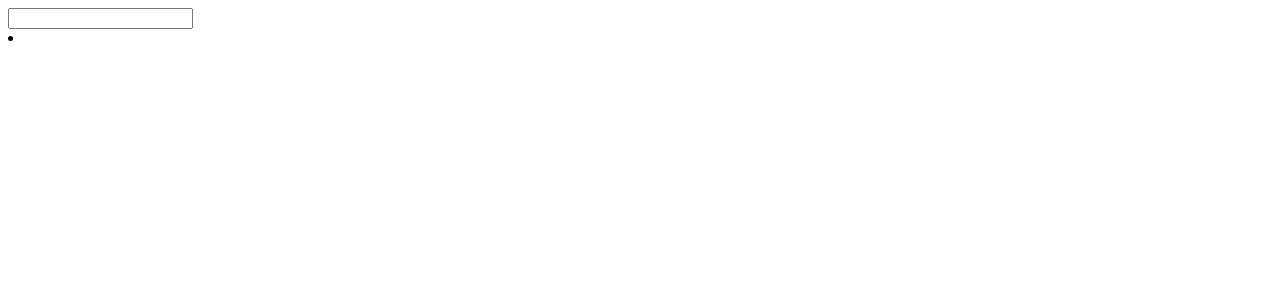
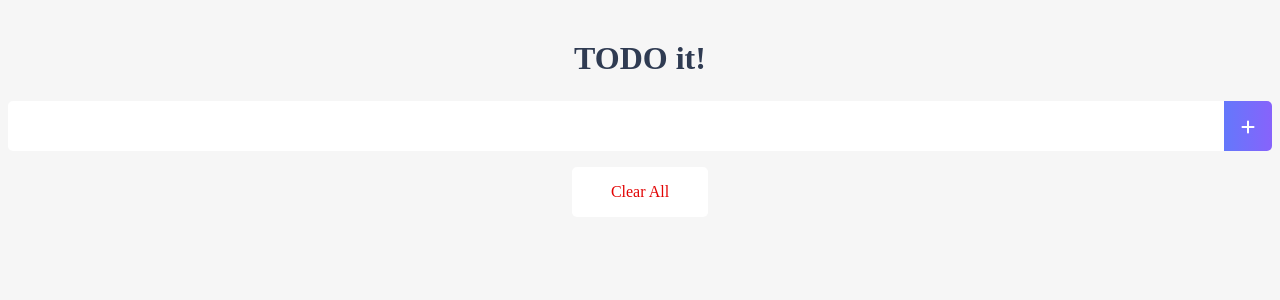
Before and after one commit to FixingWoo/Vue.js-v2, a Vue app: page / in a window 1280 px wide. Shown: the top 300 px of the page. Built offline with nearby package versions, Linux system fonts and the light colour scheme.

Commit message:
feat: 컴포넌트 1차 개발

```diff
--- a/public/index.html
+++ b/public/index.html
@@ -1,17 +1,26 @@
 <!DOCTYPE html>
 <html lang="">
   <head>
-    <meta charset="utf-8">
-    <meta http-equiv="X-UA-Compatible" content="IE=edge">
-    <meta name="viewport" content="width=device-width,initial-scale=1.0">
-    <link rel="icon" href="<%= BASE_URL %>favicon.ico">
+    <meta charset="utf-8" />
+    <meta http-equiv="X-UA-Compatible" content="IE=edge" />
+    <meta name="viewport" content="width=device-width, initial-scale=1.0" />
+    <link rel="icon" href="<%= BASE_URL %>favicon.ico" />
     <title><%= htmlWebpackPlugin.options.title %></title>
+    <link
+      rel="stylesheet"
+      href="https://cdnjs.cloudflare.com/ajax/libs/font-awesome/6.3.0/css/all.min.css"
+      integrity="sha512-SzlrxWUlpfuzQ+pcUCosxcglQRNAq/DZjVsC0lE40xsADsfeQoEypE+enwcOiGjk/bSuGGKHEyjSoQ1zVisanQ=="
+      crossorigin="anonymous"
+      referrerpolicy="no-referrer"
+    />
+    <link rel="preconnect" href="https://fonts.googleapis.com" />
+    <link rel="preconnect" href="https://fonts.gstatic.com" crossorigin />
+    <link
+      href="https://fonts.googleapis.com/css2?family=Ubuntu:wght@300;400;700&display=swap"
+      rel="stylesheet"
+    />
   </head>
   <body>
-    <noscript>
-      <strong>We're sorry but <%= htmlWebpackPlugin.options.title %> doesn't work properly without JavaScript enabled. Please enable it to continue.</strong>
-    </noscript>
     <div id="app"></div>
-    <!-- built files will be auto injected -->
   </body>
 </html>
--- a/src/App.vue
+++ b/src/App.vue
@@ -21,4 +21,22 @@
   },
 };
 </script>
-<style></style>
+<style>
+body {
+  text-align: center;
+  background-color: #f6f6f6;
+}
+
+input {
+  border-style: groove;
+  width: 200px;
+}
+
+button {
+  border-style: groove;
+}
+
+.shadow {
+  box-shadow: 5px, 10px, 5px, rgba(0, 0, 0, 0.03);
+}
+</style>
--- a/src/components/TodoFooter.vue
+++ b/src/components/TodoFooter.vue
@@ -1,6 +1,6 @@
 <template>
-  <div>
-    <footer></footer>
+  <div class="clearAllContainer">
+    <span class="clearAllBtn" v-on:click="clearTodo">Clear All</span>
   </div>
 </template>
 <script>
@@ -19,6 +19,25 @@
   updated() {},
   beforeUnmount() {},
   unmounted() {},
-  methods: {},
+  methods: {
+    clearTodo: function () {
+      localStorage.clear();
+    },
+  },
 };
 </script>
+<style scoped>
+.clearAllContainer {
+  width: 8.5rem;
+  height: 50px;
+  line-height: 50px;
+  background-color: white;
+  border-radius: 5px;
+  margin: 0 auto;
+}
+.clearAllBtn {
+  color: #e20303;
+  /* 추가 */
+  display: block;
+}
+</style>
--- a/src/components/TodoHeader.vue
+++ b/src/components/TodoHeader.vue
@@ -1,7 +1,7 @@
 <template>
-  <div>
-    <header></header>
-  </div>
+  <header>
+    <h1>TODO it!</h1>
+  </header>
 </template>
 <script>
 export default {
@@ -22,3 +22,11 @@
   methods: {},
 };
 </script>
+
+<style scoped>
+h1 {
+  color: #2f3b52;
+  font-weight: 900;
+  margin: 2.5rem 0 1.5rem;
+}
+</style>
--- a/src/components/TodoInput.vue
+++ b/src/components/TodoInput.vue
@@ -1,22 +1,59 @@
 <template>
-  <div><input type="text" /></div>
+  <div class="inputBox shadow">
+    <input type="text" v-model="newToDoItem" v-on:keyup.enter="addToDo" />
+    <span class="addContainer" v-on:click="addToDo">
+      <i class="fa-solid fa-plus addBtn"></i>
+    </span>
+  </div>
 </template>
 <script>
 export default {
-  components: {},
   data() {
     return {
-      sampleData: "",
+      newToDoItem: "",
     };
   },
-  beforeCreate() {},
-  created() {},
-  beforeMount() {},
-  mounted() {},
-  beforeUpdate() {},
-  updated() {},
-  beforeUnmount() {},
-  unmounted() {},
-  methods: {},
+  methods: {
+    addToDo: function () {
+      if (this.newToDoItem !== "") {
+        const obj = {
+          completed: false,
+          item: this.newToDoItem,
+        };
+
+        localStorage.setItem(this.newToDoItem, JSON.stringify(obj));
+        this.clearInput();
+      }
+    },
+    clearInput: function () {
+      this.newToDoItem = "";
+    },
+  },
 };
 </script>
+<style scoped>
+input:focus {
+  outline: none;
+}
+.inputBox {
+  background: white;
+  height: 50px;
+  line-height: 50px;
+  border-radius: 5px;
+}
+.inputBox input {
+  border-style: none;
+  font-size: 0.9rem;
+}
+.addContainer {
+  float: right;
+  background: linear-gradient(to right, #6478fb, #8763fb);
+  display: block;
+  width: 3rem;
+  border-radius: 0 5px 5px 0;
+}
+.addBtn {
+  color: white;
+  vertical-align: middle;
+}
+</style>
--- a/src/components/TodoList.vue
+++ b/src/components/TodoList.vue
@@ -1,6 +1,24 @@
 <template>
   <div>
-    <li></li>
+    <ul>
+      <li
+        v-for="(toDoItem, index) in toDoItems"
+        v-bind:key="toDoItem.item"
+        class="shadow"
+      >
+        <i
+          class="checkBtn fas fa-check"
+          v-bind:class="{ checkBtnCompleted: toDoItem.completed }"
+          v-on:click="toggleComplete(toDoItem, index)"
+        ></i>
+        <span v-bind:class="{ textCompleted: toDoItem.completed }">{{
+          toDoItem.item
+        }}</span>
+        <span class="removeBtn" v-on:click="removeTodo(toDoItem, index)">
+          <i class="fas fa-trash-alt"></i>
+        </span>
+      </li>
+    </ul>
   </div>
 </template>
 <script>
@@ -8,17 +26,70 @@
   components: {},
   data() {
     return {
-      sampleData: "",
+      toDoItems: [],
     };
   },
   beforeCreate() {},
-  created() {},
+  created() {
+    if (localStorage.length > 0) {
+      for (let i = 0; i < localStorage.length; i++) {
+        this.toDoItems.push(
+          JSON.parse(localStorage.getItem(localStorage.key(i)))
+        );
+      }
+    }
+  },
   beforeMount() {},
   mounted() {},
   beforeUpdate() {},
   updated() {},
   beforeUnmount() {},
   unmounted() {},
-  methods: {},
+  methods: {
+    removeTodo: function (toDoItem, index) {
+      localStorage.removeItem(toDoItem);
+      this.toDoItems.splice(index, 1);
+    },
+    toggleComplete: function (toDoItem) {
+      toDoItem.completed = !toDoItem.completed;
+      localStorage.removeItem(toDoItem.item);
+      localStorage.setItem(toDoItem.item, JSON.stringify(toDoItem));
+    },
+  },
 };
 </script>
+<style scoped>
+ul {
+  list-style-type: none;
+  padding-left: 0px;
+  margin-top: 0;
+  text-align: left;
+}
+li {
+  display: flex;
+  min-height: 50px;
+  height: 50px;
+  line-height: 50px;
+  margin: 0.5rem 0;
+  padding: 0 0.9rem;
+  background: white;
+  border-radius: 5px;
+}
+.checkBtn {
+  line-height: 45px;
+  /* color: black; */
+  color: #62acde;
+  margin-right: 5px;
+}
+.checkBtnCompleted {
+  /* color: #62acde; */
+  color: black;
+}
+.textCompleted {
+  text-decoration: line-through;
+}
+.removeBtn {
+  margin-left: auto;
+  color: #de4343;
+}
+</style>
```
